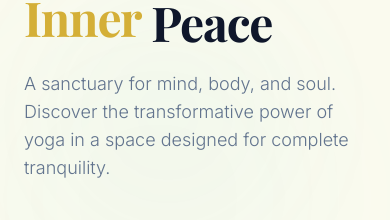
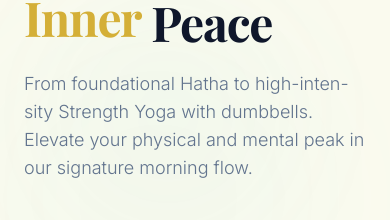
Before and after one commit to yogaatinfinity-sys/astral-satellite, a Next.js app: page / in a window 390 px wide. Shown: the part 206-426 px from the top of the page. Built offline with nearby package versions, Linux system fonts and the light colour scheme; no server answers; a web font is replaced by a local one.

Commit message:
Final production polish and responsive fixes

```diff
--- a/src/components/hero-section.tsx
+++ b/src/components/hero-section.tsx
@@ -88,7 +88,7 @@ export function HeroSection() {
                         transition={itemTransition}
                         className="text-lg md:text-xl font-light text-slate-500 max-w-2xl mb-10"
                     >
-                        A sanctuary for mind, body, and soul. Discover the transformative power of yoga in a space designed for complete tranquility.
+                        From foundational Hatha to high-intensity Strength Yoga with dumbbells. Elevate your physical and mental peak in our signature morning flow.
                     </motion.p>
 
                     <motion.div
```
